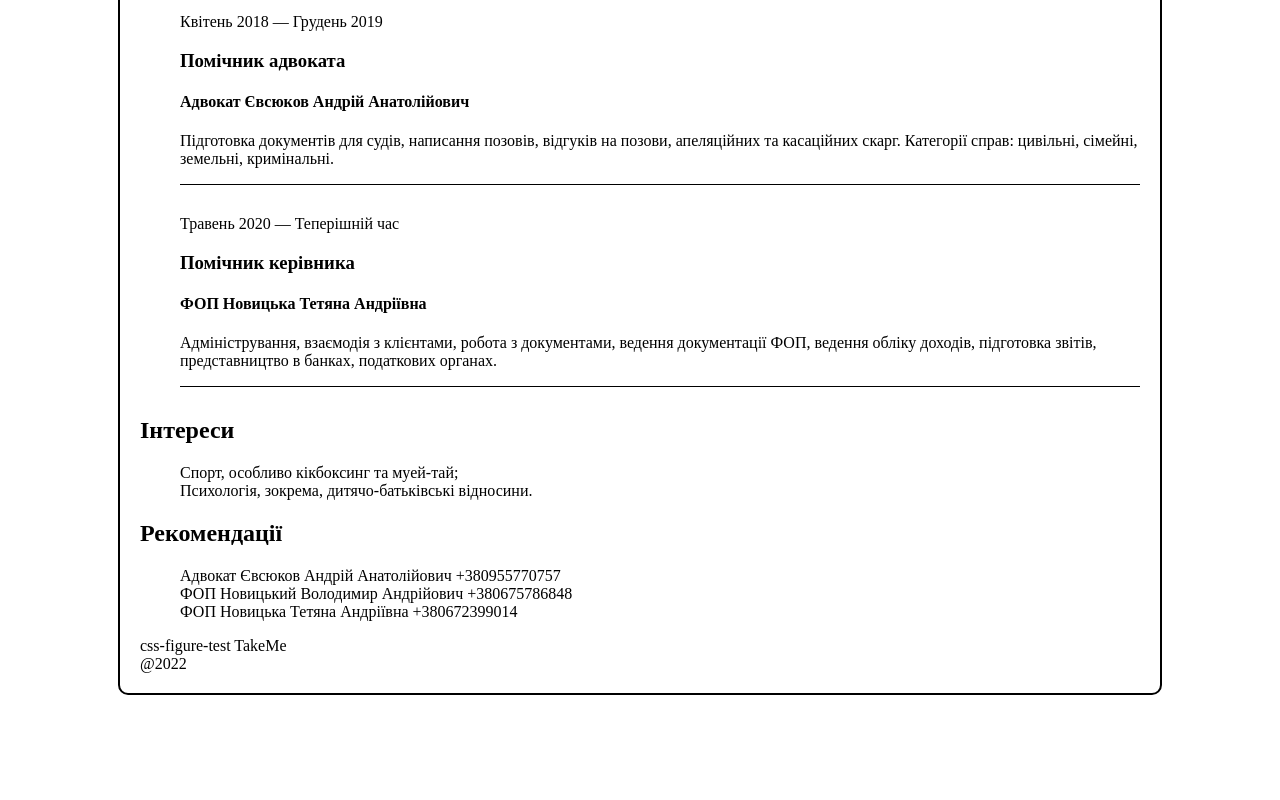
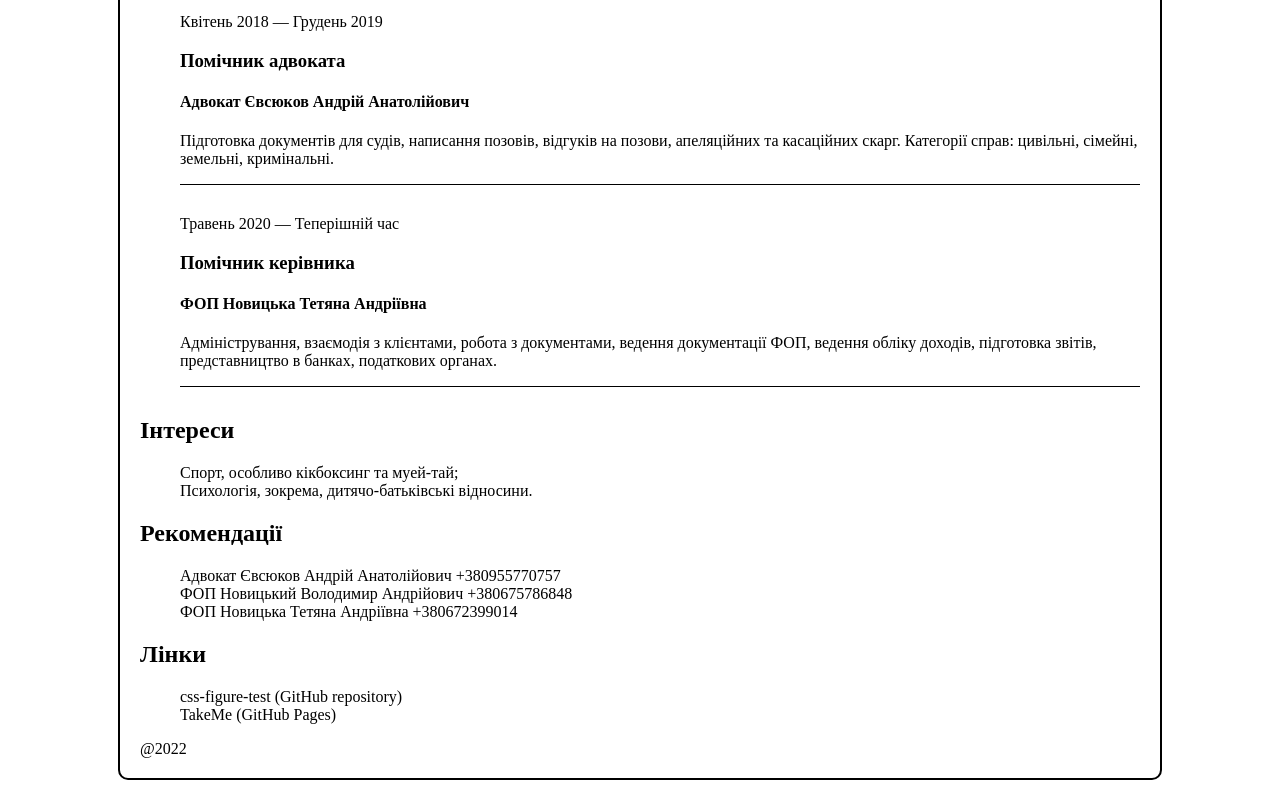
Before and after one commit to Nataly2110/homework_1, a plain HTML site: page index.html in a window 1280 px wide. Shown: the part 880-1680 px from the top of the page. Before the commit the page ends 1595 px from the top, so only its background shows below. Drawn offline with Linux system fonts and the light colour scheme; a web font is replaced by a local one.

Commit message:
мін стилизація доданих посилань

```diff
--- a/index.html
+++ b/index.html
@@ -91,10 +91,13 @@
             </ul>
           </section>
           <section class="links">
-            <!--link on GitHub repository-->
-            <a href="https://github.com/Nataly2110/homework_1.git">css-figure-test </a>
-            <!--link on GitHub Pages-->
-            <a href="https://nataly2110.github.io/takeMeNew/">TakeMe</a>
+            <h2>Лінки</h2>
+            <ul>
+               <!--link on GitHub repository-->
+              <li><a href="https://github.com/Nataly2110/css-figure-test.git">css-figure-test (GitHub repository) </a></li>
+              <!--link on GitHub Pages-->
+              <li><a href="https://nataly2110.github.io/takeMeNew/">TakeMe (GitHub Pages)</a></li>
+            </ul>
           </section>
         </main>
         <footer>@2022</footer>
```
